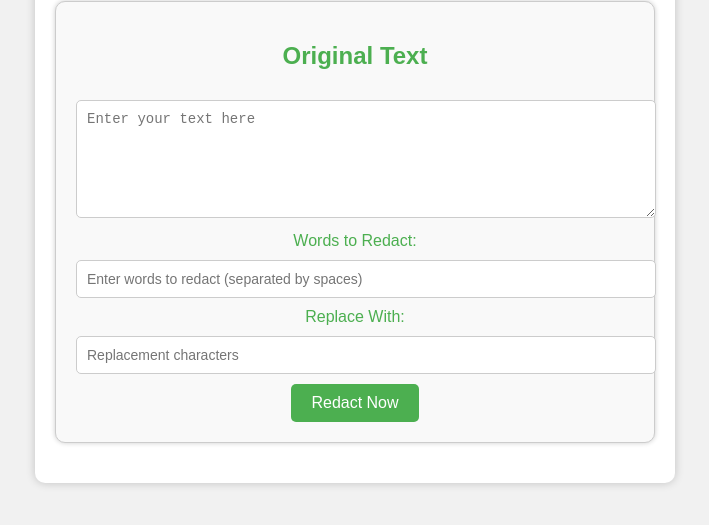
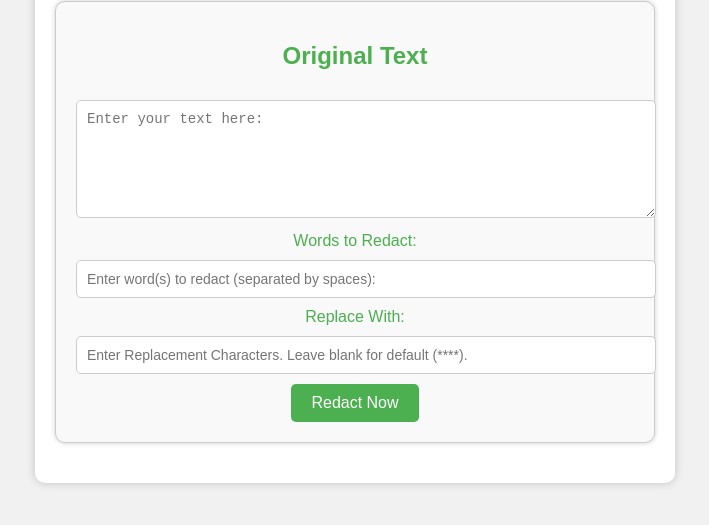
Before and after one commit to Dayolabi/RedactApp, a plain HTML site: page index.html in a window 1280 px wide. Shown: the part 119-644 px from the top of the page, without its empty margins (285-994 px from the left). Drawn offline with Linux system fonts and the light colour scheme.

Commit message:
Final Touch

```diff
--- a/index.html
+++ b/index.html
@@ -11,11 +11,11 @@
         <h1>Text Redact App</h1>
         <div class="input-container">
             <h2>Original Text</h2>
-            <textarea id="originalText" rows="6" cols="50" placeholder="Enter your text here"></textarea>
+            <textarea id="originalText" rows="6" cols="50" placeholder="Enter your text here:"></textarea>
             <label for="wordsToRedact">Words to Redact:</label>
-            <input type="text" id="wordsToRedact" placeholder="Enter words to redact (separated by spaces)">
+            <input type="text" id="wordsToRedact" placeholder="Enter word(s) to redact (separated by spaces):">
             <label for="replaceWith">Replace With:</label>
-            <input type="text" id="replaceWith" placeholder="Replacement characters">
+            <input type="text" id="replaceWith" placeholder="Enter Replacement Characters. Leave blank for default (****).">
             <button id="redactButton">Redact Now</button>
         </div>
 
```
